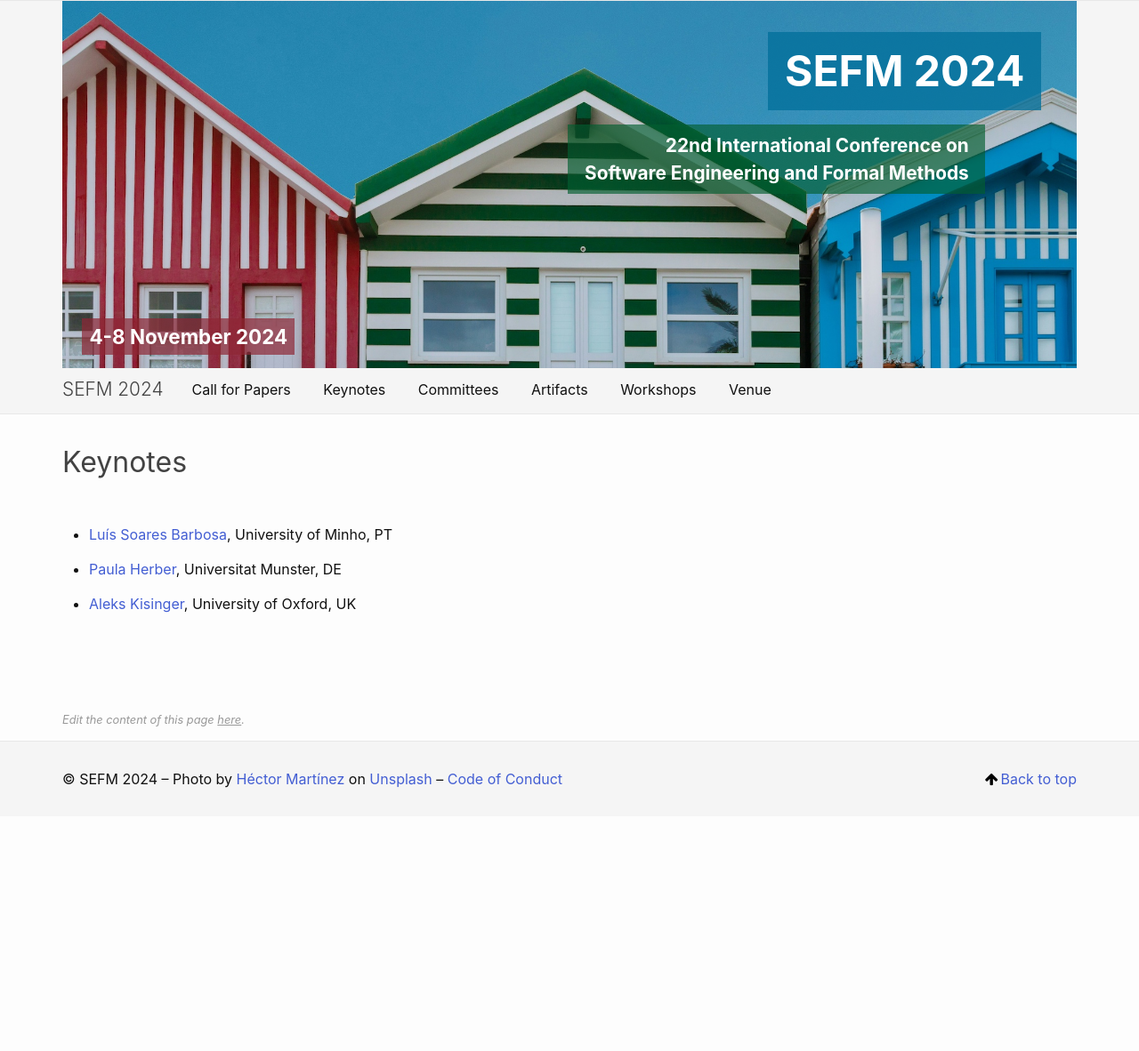
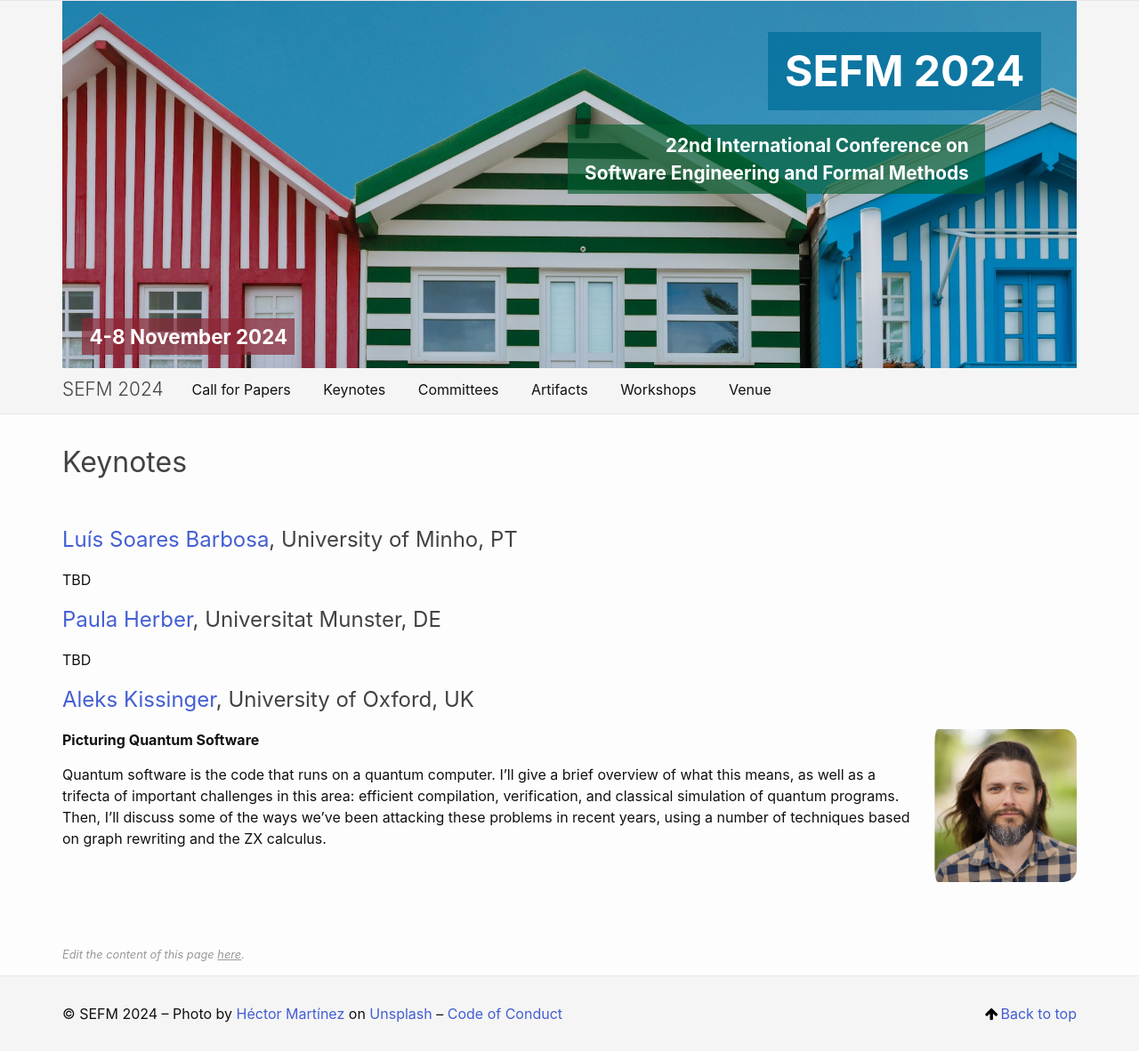
Before and after one commit to sefm-conference/2024, a Jekyll site: the page built from _pages/keynotes.md, in a window 1280 px wide. Shown: the whole page at 89% size. Built offline with Jekyll 4.4.1, drawn with Linux system fonts in a browser that asks for light colours; before the commit the page ends 918 px from its top, so only the background shows below that.

Commit message:
added keynote speaker

```diff
--- a/_pages/keynotes.md
+++ b/_pages/keynotes.md
@@ -6,14 +6,21 @@ order: 3
 published: true
 ---
 
-- [Luís Soares Barbosa](https://www.di.uminho.pt/~lsb/), University of Minho, PT
+## [Luís Soares Barbosa](https://www.di.uminho.pt/~lsb/), University of Minho, PT
 
-- [Paula Herber](https://www.uni-muenster.de/EmbSys/team/herber/), Universitat Munster, DE
+TBD
 
-- [Aleks Kisinger](https://www.cs.ox.ac.uk/people/aleks.kissinger/), University of Oxford, UK
+## [Paula Herber](https://www.uni-muenster.de/EmbSys/team/herber/), Universitat Munster, DE
 
+TBD
 
+## [Aleks Kissinger](https://www.cs.ox.ac.uk/people/aleks.kissinger/), University of Oxford, UK
 
+<img src="{{ site.baseurl }}{% link assets/images/people/kissinger.jpg %}" class="imageSpeaker" align="right"/>
+
+**Picturing Quantum Software**
+
+Quantum software is the code that runs on a quantum computer. I'll give a brief overview of what this means, as well as a trifecta of important challenges in this area: efficient compilation, verification, and classical simulation of quantum programs. Then, I'll discuss some of the ways we've been attacking these problems in recent years, using a number of techniques based on graph rewriting and the ZX calculus.
 
 
 
--- a/_sass/minima/_layout.scss
+++ b/_sass/minima/_layout.scss
@@ -135,6 +135,7 @@
   width: 160px;
   height: auto;
   padding-left: 1%;
+  border-radius: 15px;
 }
 
 .prog {
```
Also changed, not shown: assets/images/people/kissinger.jpg (added).
